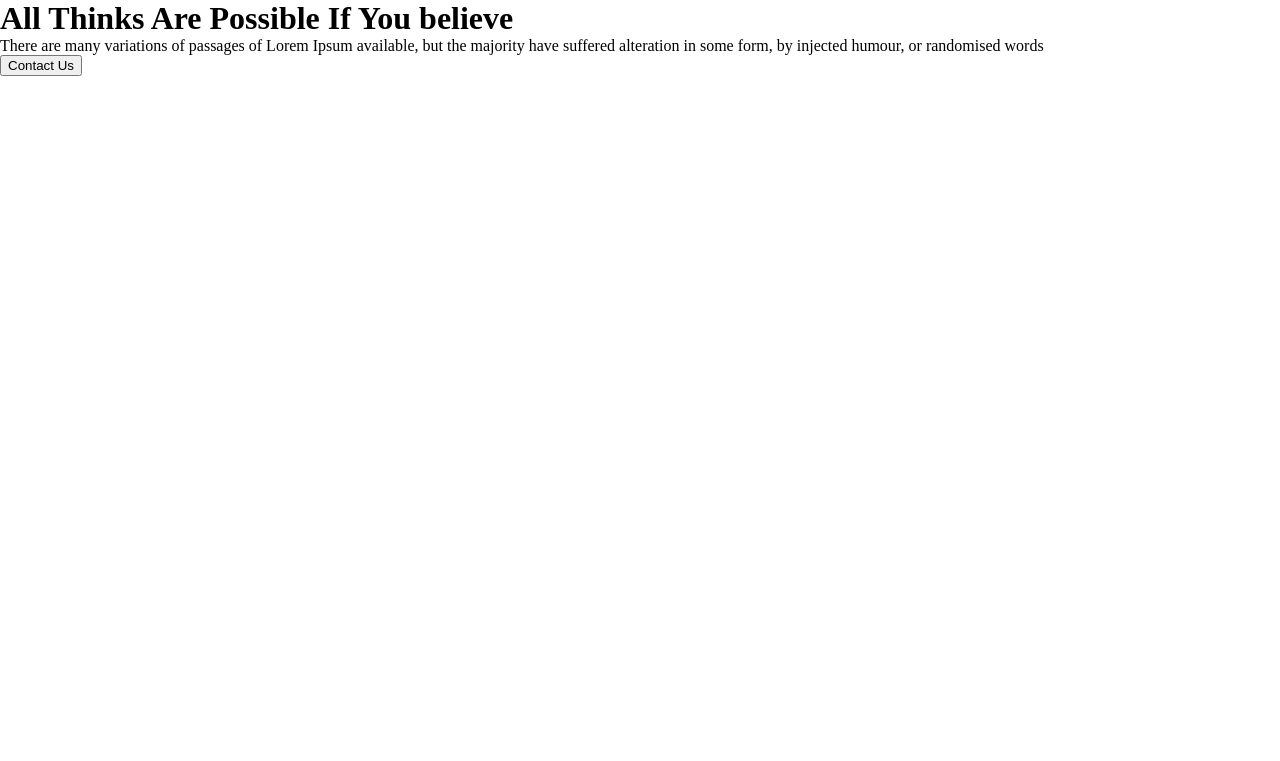
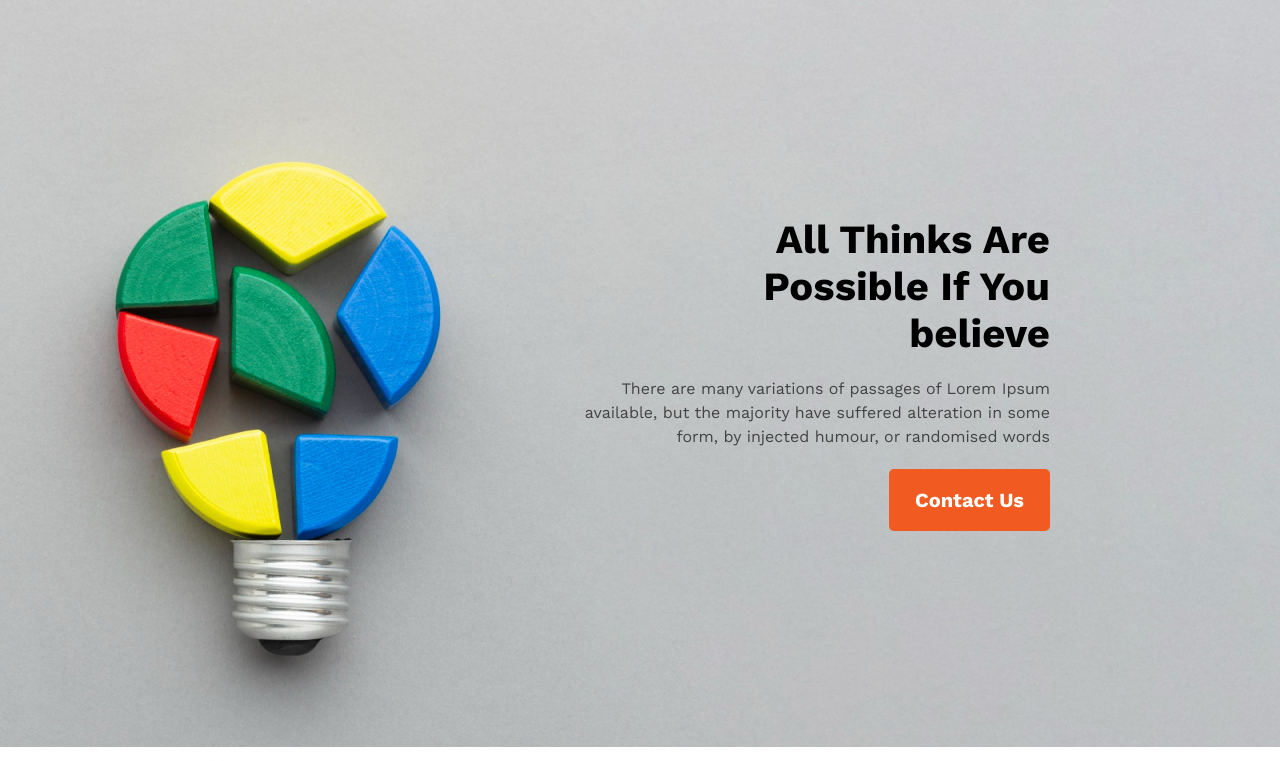
Before and after one commit to mdrirabiul/new-year-new-me, a plain HTML site: page index.html in a window 1280 px wide. Shown: the top 761 px of the page. Drawn offline with nearby package versions, Linux system fonts and the light colour scheme.

Commit message:
header area added

```diff
--- a/index.html
+++ b/index.html
@@ -5,20 +5,38 @@
     <meta http-equiv="X-UA-Compatible" content="IE=edge">
     <meta name="viewport" content="width=device-width, initial-scale=1.0">
     <title>New Year New Me</title>
-    <link rel="preconnect" href="https://fonts.googleapis.com"><link rel="preconnect" href="https://fonts.gstatic.com" crossorigin><link href="https://fonts.googleapis.com/css2?family=Open+Sans:wght@400;600;700;800&family=Work+Sans:ital,wght@0,600;0,700;0,800;1,400&display=swap" rel="stylesheet">
+    <link rel="preconnect" href="https://fonts.googleapis.com"><link rel="preconnect" href="https://fonts.gstatic.com" crossorigin><link href="https://fonts.googleapis.com/css2?family=Open+Sans:wght@400;600;700;800&family=Work+Sans:wght@400;600;700;800&display=swap" rel="stylesheet">
     <link rel="stylesheet" href="styles/style.css">
+    <script src="https://kit.fontawesome.com/f3259981b3.js" crossorigin="anonymous"></script>
 </head>
 <body>
     <!-- Header Area  -->
     <header class="header-area">
         <div class="main-header">
-            <h1 class="header-title">All Thinks Are Possible If You believe</h1>
-            <p class="header-description">There are many variations of passages of Lorem Ipsum available, but the majority have suffered alteration in some form, by injected humour, or randomised words</p>
+            <h1 class="header-title">All Thinks Are <br> Possible If You <br> believe</h1>
+            <p class="header-description">There are many variations of passages of Lorem Ipsum <br> available, but the majority have suffered alteration in some <br> form, by injected humour, or randomised words</p>
             <button class="btn-primary">Contact Us</button>
         </div>
     </header>
     <main>
-
+        <section class="main">
+            <div class="main-area">
+                <div class="image-area">
+                    <img src="images/person.png" alt="person">
+                </div>
+                <div class="text-area">
+                    <h3 class="text-title">My failures of <br> previous year</h3>
+                    <p>Contrary to popular belief, Lorem Ipsum is not <br> simply random text. It has roots in a piece of <br> classical Latin literature from 45 BC, making it over <br> 2000 years old. Richard McClintock.</p>
+                    <div>
+                        <p><i class="fa-solid fa-check"></i> Contrary to popular belief, is not simply.</p>
+                        <p><i class="fa-solid fa-check"></i> Contrary to popular belief.</p>
+                        <p><i class="fa-solid fa-check"></i> Contrary to popular , is not simply.</p>
+                        <p><i class="fa-solid fa-check"></i> Contrary to popular belief, is not simply.</p>
+                        <p><i class="fa-solid fa-check"></i> Contrary to popular simply.</p>
+                    </div>
+                </div>
+            </div>
+        </section>
     </main>
     <footer>
 
--- a/styles/style.css
+++ b/styles/style.css
@@ -1,7 +1,48 @@
 * {
     margin: 0;
-    font-family: 'Work Sans' sans-serif;
+    font-family: 'Work Sans', sans-serif;
 }
-header .main-header {
-    background-image: url("images/banner/banner2.png");
+/* header -area started */
+.header-area {
+    background: url('../images/banner/banner2.png');
+    background-repeat: no-repeat;
+    max-height: 1600px;
+    height: auto;
 }
+.main-header {
+    text-align: right;
+    padding-top: 216px;
+    padding-bottom: 216px;
+    padding-right: 230px;
+}
+.header-title {
+    font-size: 40px;
+    margin-bottom: 20px;
+}
+.header-description {
+    font-size: 16px;
+    color: #444343;
+    font-weight: 400;
+    line-height: 1.5em;
+    margin-bottom: 20px;
+}
+.btn-primary {
+    color: #FFFFFF;
+    font-size: 20px;
+    font-weight: 700;
+    padding: 18px 25px;
+    background-color: #F15B22;
+    border: 1px solid transparent;
+    border-radius: 5px;
+    cursor: pointer;
+    transition: .2s;
+}
+.btn-primary:hover {
+    color: #F15B22;
+    font-size: 20px;
+    font-weight: 700;
+    padding: 18px 25px;
+    background-color: #FFFFFF;
+    border: 1px solid #F15B22;
+    border-radius: 5px;
+}
```
